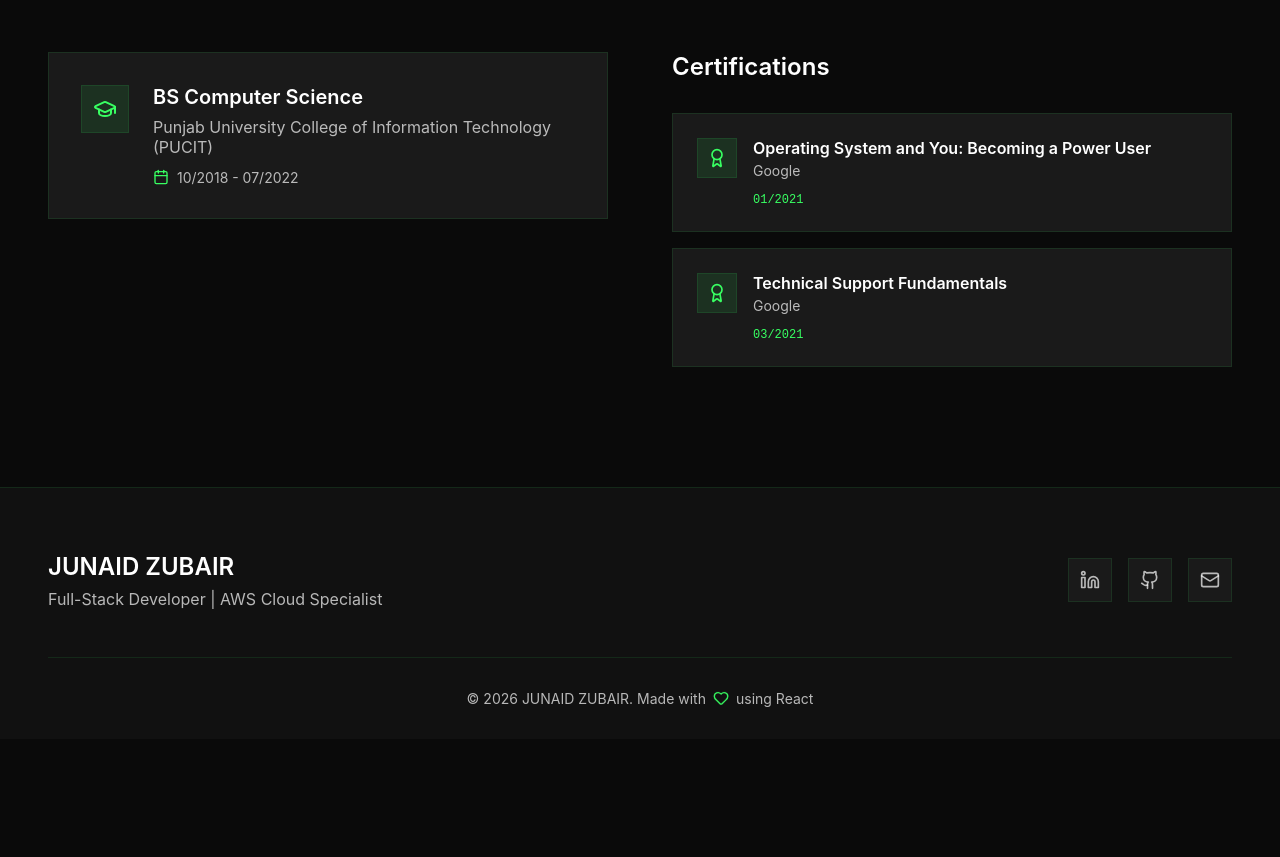
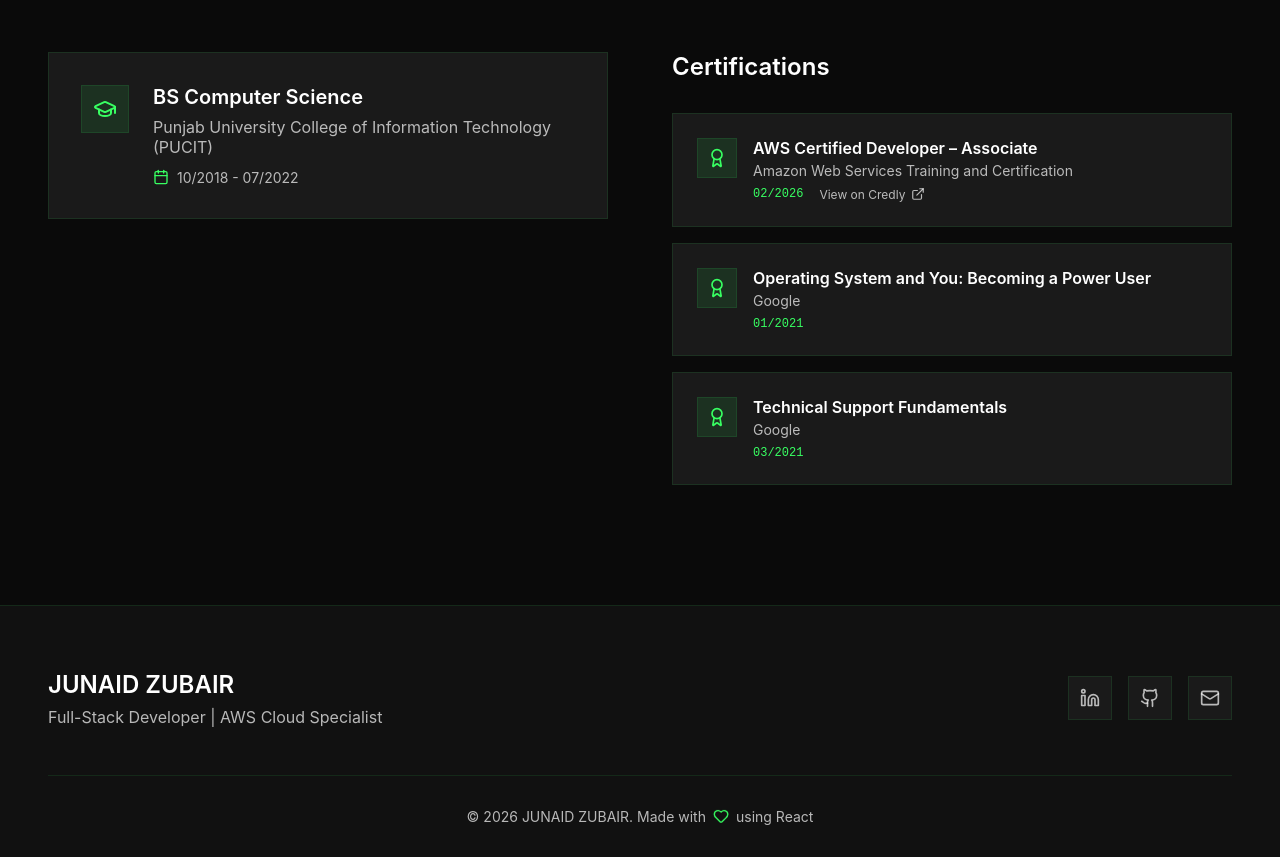
Before and after one commit to Junaid-JnZ/portfolio, a React (Vite) app: page / in a window 1280 px wide. Shown: the part 6080-6937 px from the top of the page. Before the commit the page ends 6819 px from the top, so only its background shows below. Built offline with nearby package versions, Linux system fonts and the light colour scheme.

Commit message:
Add certificate

```diff
--- a/src/components/Education.jsx
+++ b/src/components/Education.jsx
@@ -1,5 +1,5 @@
 import React from 'react';
-import { GraduationCap, Award, Calendar } from 'lucide-react';
+import { GraduationCap, Award, Calendar, ExternalLink } from 'lucide-react';
 import '../styles/Education.css';
 
 const Education = ({ data, certifications }) => {
@@ -39,7 +39,20 @@ const Education = ({ data, certifications }) => {
                   <div className="certification-details">
                     <h4 className="certification-name">{cert.name}</h4>
                     <p className="certification-issuer">{cert.issuer}</p>
-                    <span className="certification-date">{cert.date}</span>
+                    <div className="certification-meta">
+                      <span className="certification-date">{cert.date}</span>
+                      {cert.url && (
+                        <a
+                          href={cert.url}
+                          target="_blank"
+                          rel="noopener noreferrer"
+                          className="certification-credly-link"
+                        >
+                          View on Credly
+                          <ExternalLink size={14} aria-hidden />
+                        </a>
+                      )}
+                    </div>
                   </div>
                 </div>
               ))}
--- a/src/data/mock.js
+++ b/src/data/mock.js
@@ -113,6 +113,12 @@ export const mockData = {
 
   certifications: [
     {
+      name: 'AWS Certified Developer – Associate',
+      issuer: 'Amazon Web Services Training and Certification',
+      date: '02/2026',
+      url: 'https://www.credly.com/badges/7dd24746-6ab0-406d-9a5f-fff81a807435/linked_in_profile'
+    },
+    {
       name: 'Operating System and You: Becoming a Power User',
       issuer: 'Google',
       date: '01/2021'
--- a/src/styles/Education.css
+++ b/src/styles/Education.css
@@ -155,10 +155,31 @@
   margin-bottom: 8px;
 }
 
+.certification-meta {
+  display: flex;
+  flex-wrap: wrap;
+  align-items: center;
+  gap: 12px 16px;
+}
+
 .certification-date {
   font-size: 12px;
   color: var(--primary-color);
   font-family: 'Courier New', monospace;
+}
+
+.certification-credly-link {
+  display: inline-flex;
+  align-items: center;
+  gap: 6px;
+  font-size: 12px;
+  color: var(--text-secondary);
+  text-decoration: none;
+  transition: color 0.2s ease;
+}
+
+.certification-credly-link:hover {
+  color: var(--primary-color);
 }
 
 @keyframes slideInLeft {
```
